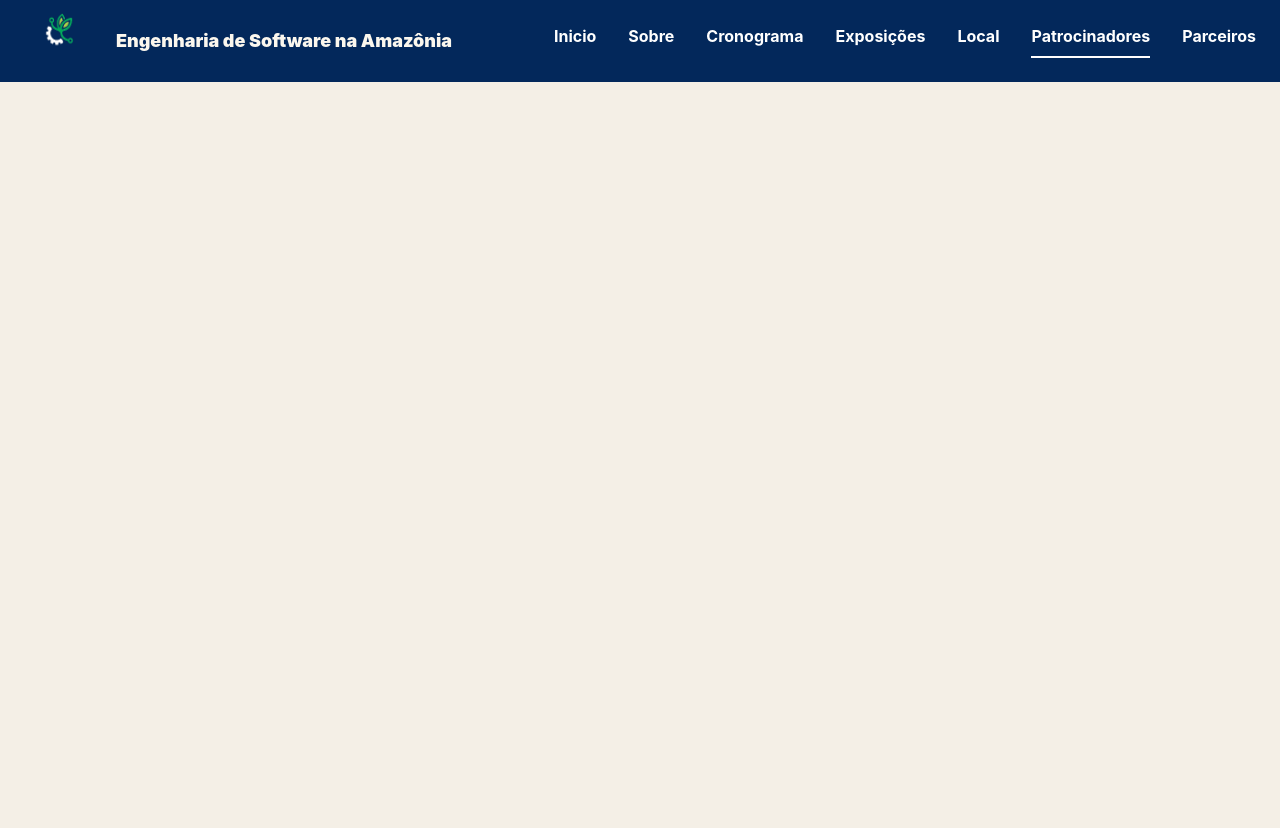
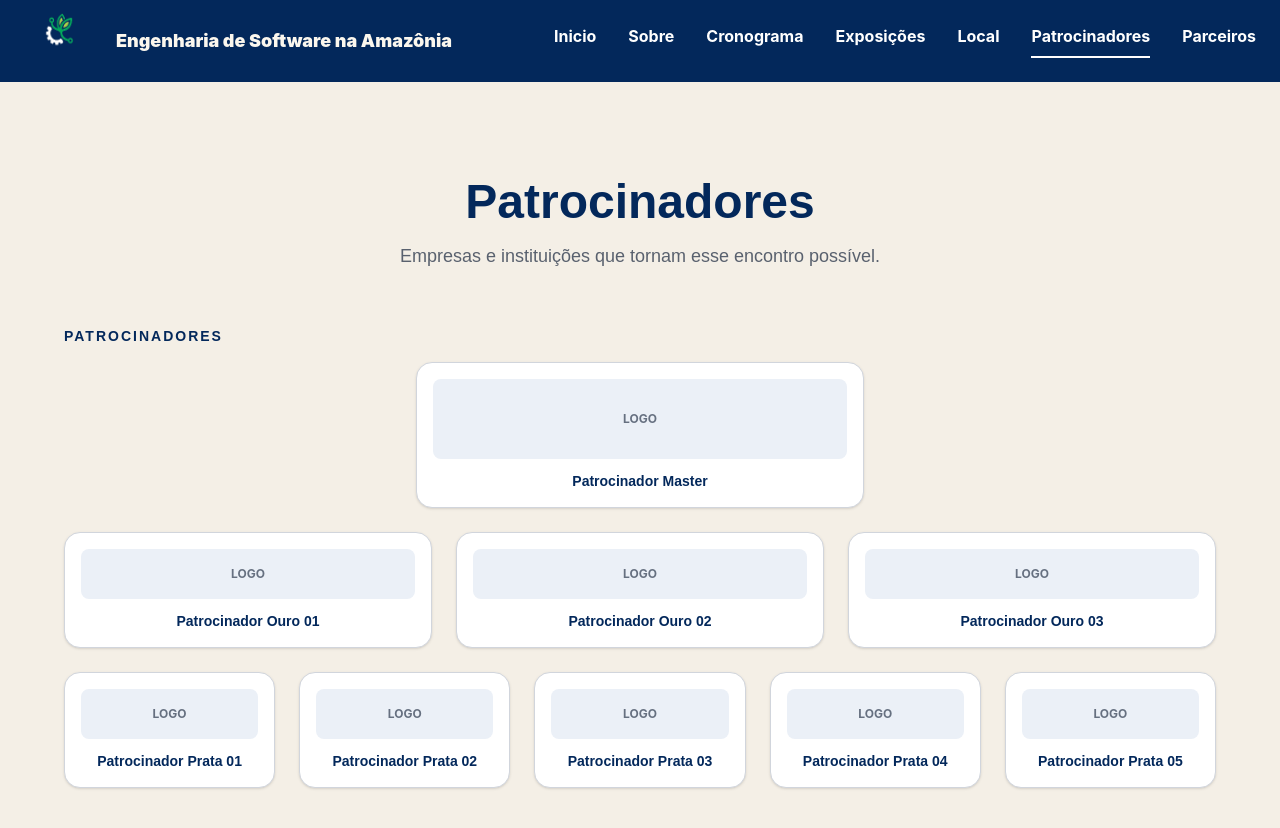
Before and after one commit to thaylanbf1/EcoTech, a React (Vite) app: page /patrocinadores in a window 1280 px wide. Shown: the top 828 px of the page. Before the commit the page ends 800 px from the top, so only its background shows below. Built offline with nearby package versions, Linux system fonts and the light colour scheme.

Commit message:
feat: adicionando patrocinadores e parceiros

```diff
--- a/src/App.tsx
+++ b/src/App.tsx
@@ -4,6 +4,8 @@ import NavBar from "./components/NavBar"
 import Home from "./pages/Home"
 import Sobre from "./pages/Sobre"
 import Cronograma from "./pages/Cronograma"
+import Patrocinadores from "./pages/Patrocinadores"
+import Parceiros from "./pages/Parceiros"
 
 function App() {
   return (
@@ -14,6 +16,8 @@ function App() {
           <Route path="/" element={<Home/>}/>
           <Route path="/sobre" element={<Sobre/>}/>
           <Route path="/cronograma" element={<Cronograma/>}/>
+          <Route path="/patrocinadores" element={<Patrocinadores/>}/>
+          <Route path="/parceiros" element={<Parceiros/>}/>
         </Routes>
       </main>
     </BrowserRouter>
--- /dev/null
+++ b/src/pages/Parceiros.tsx
@@ -0,0 +1,29 @@
+import { parceiros } from "../types/parceiros"
+import { CardPatrocinador } from "../shared/CardPatrocinador"
+
+const Parceiros = () => {
+  return (
+    <section className="min-h-[70vh] bg-eco-cream px-6 py-24">
+      <div className="mx-auto max-w-6xl text-center">
+        <h1 className="font-sora text-4xl font-bold text-eco-blue lg:text-5xl">
+          Parceiros
+        </h1>
+        <p className="font-sora mt-4 text-lg text-eco-gray">
+          Empresas e instituições que tornam esse encontro possível.
+        </p>
+
+        <p className="font-sora mt-14 text-left text-sm font-extrabold tracking-[2px] text-eco-blue">
+          PARCEIROS
+        </p>
+
+        <div className="mt-4 grid grid-cols-1 gap-6 sm:grid-cols-3">
+          {parceiros.map((p) => (
+            <CardPatrocinador key={p.nome} nome={p.nome} />
+          ))}
+        </div>
+      </div>
+    </section>
+  )
+}
+
+export default Parceiros
--- /dev/null
+++ b/src/pages/Patrocinadores.tsx
@@ -0,0 +1,41 @@
+import { CardPatrocinador } from "../shared/CardPatrocinador"
+import { master, ouro, prata } from "../types/patrocinador"
+
+const Patrocinadores = () => {
+  return (
+    <section className='min-h-[70vh] bg-eco-cream px-6 py-24'>
+        <div className="mx-auto max-w-6xl text-center">
+            <h1 className="font-sora text-4xl font-bold text-eco-blue lg:text-5xl">
+                Patrocinadores
+            </h1>
+            <p className="font-sora mt-4 text-lg text-eco-gray">
+                Empresas e instituições que tornam esse encontro possível.
+            </p>
+
+            <p className="font-sora mt-14 text-left text-sm font-extrabold tracking-[2px] text-eco-blue">
+                PATROCINADORES
+            </p>
+
+            <div className="mt-4 flex justify-center">
+                <div className="w-full max-w-md">
+                    <CardPatrocinador nome={master.nome} size="big"/>
+                </div>
+            </div>
+
+            <div className="mt-6 grid grid-cols-1 gap-6 sm:grid-cols-3">
+               {ouro.map((p) => (
+                    <CardPatrocinador key={p.nome} nome={p.nome}/>
+               ))}
+            </div>
+
+             <div className="mt-6 grid grid-cols-1 gap-6 sm:grid-cols-3 lg:grid-cols-5">
+               {prata.map((p) => (
+                    <CardPatrocinador key={p.nome} nome={p.nome}/>
+               ))}
+            </div>
+        </div>
+    </section>
+  )
+}
+
+export default Patrocinadores
--- /dev/null
+++ b/src/shared/CardPatrocinador.tsx
@@ -0,0 +1,22 @@
+import { type tamanho } from "../types/patrocinador"
+
+interface CardPatrocinador {
+    nome: string
+    size?: tamanho
+}
+
+export function CardPatrocinador({nome, size = 'normal'}: CardPatrocinador) {
+    const isBig = size === 'big'
+    return (
+        <div className="rounded-2xl border border-gray-300 bg-white p-4 text-center shadow-sm">
+        <div
+            className={`flex items-center justify-center rounded-lg bg-[#ebf0f7] text-xs font-bold text-eco-gray-light ${
+            isBig ? "h-20" : "h-12.5"
+            }`}
+        >
+            LOGO
+        </div>
+        <p className="font-sora mt-3 text-sm font-bold text-eco-blue">{nome}</p>
+        </div>
+    )
+}
--- /dev/null
+++ b/src/types/parceiros.ts
@@ -0,0 +1,12 @@
+export interface Parceiros {
+    nome: string
+}
+
+export const parceiros: Parceiros[] = [
+    {nome: 'Parceiro 01'},
+    {nome: 'Parceiro 02'},
+    {nome: 'Parceiro 03'},
+    {nome: 'Parceiro 04'},
+    {nome: 'Parceiro 05'},
+    {nome: 'Parceiro 06'},
+]
--- /dev/null
+++ b/src/types/patrocinador.ts
@@ -0,0 +1,21 @@
+interface Patrocinador {
+    nome: string
+}
+
+export const master: Patrocinador = {nome: "Patrocinador Master"}
+
+export const ouro: Patrocinador[] = [
+    {nome: 'Patrocinador Ouro 01'},
+    {nome: 'Patrocinador Ouro 02'},
+    {nome: 'Patrocinador Ouro 03'},
+]
+
+export const prata: Patrocinador[] = [
+    {nome: 'Patrocinador Prata 01'},
+    {nome: 'Patrocinador Prata 02'},
+    {nome: 'Patrocinador Prata 03'},
+    {nome: 'Patrocinador Prata 04'},
+    {nome: 'Patrocinador Prata 05'},
+]
+
+export type tamanho = 'normal' | 'big'
```
